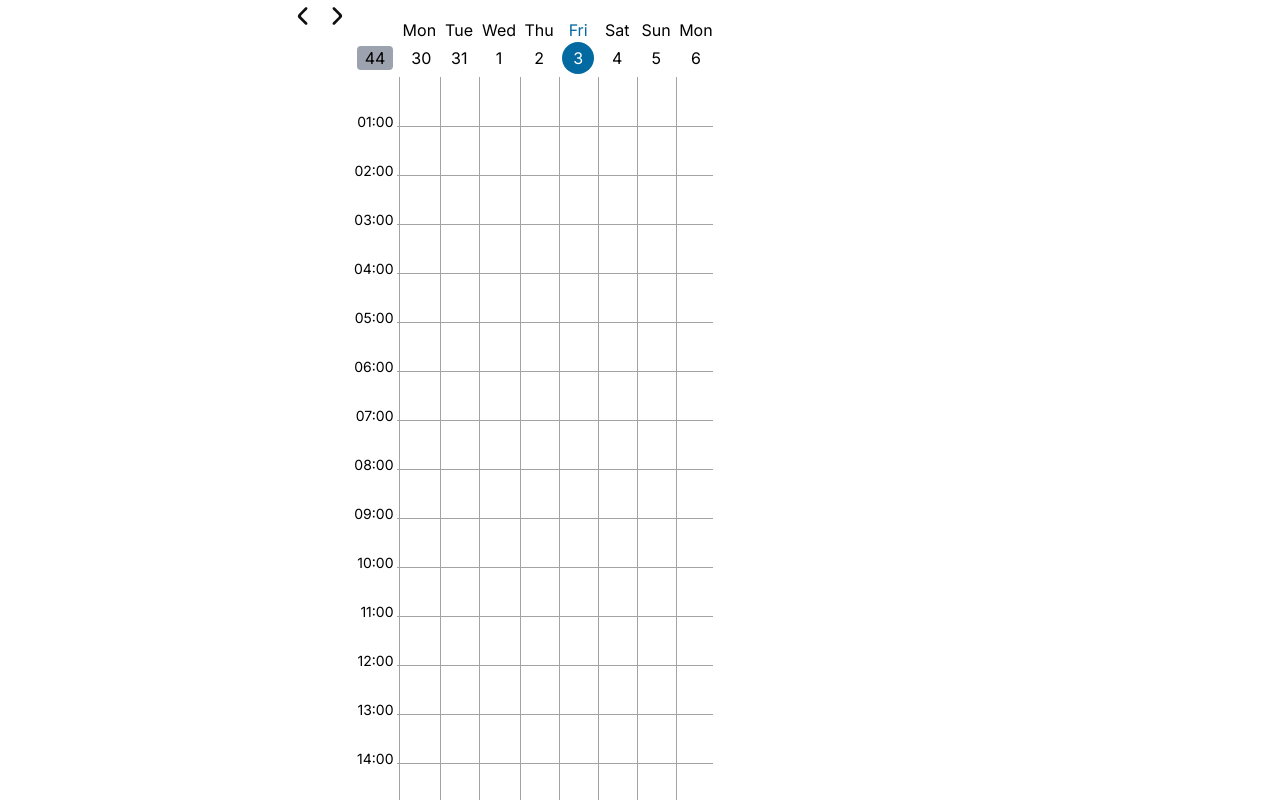
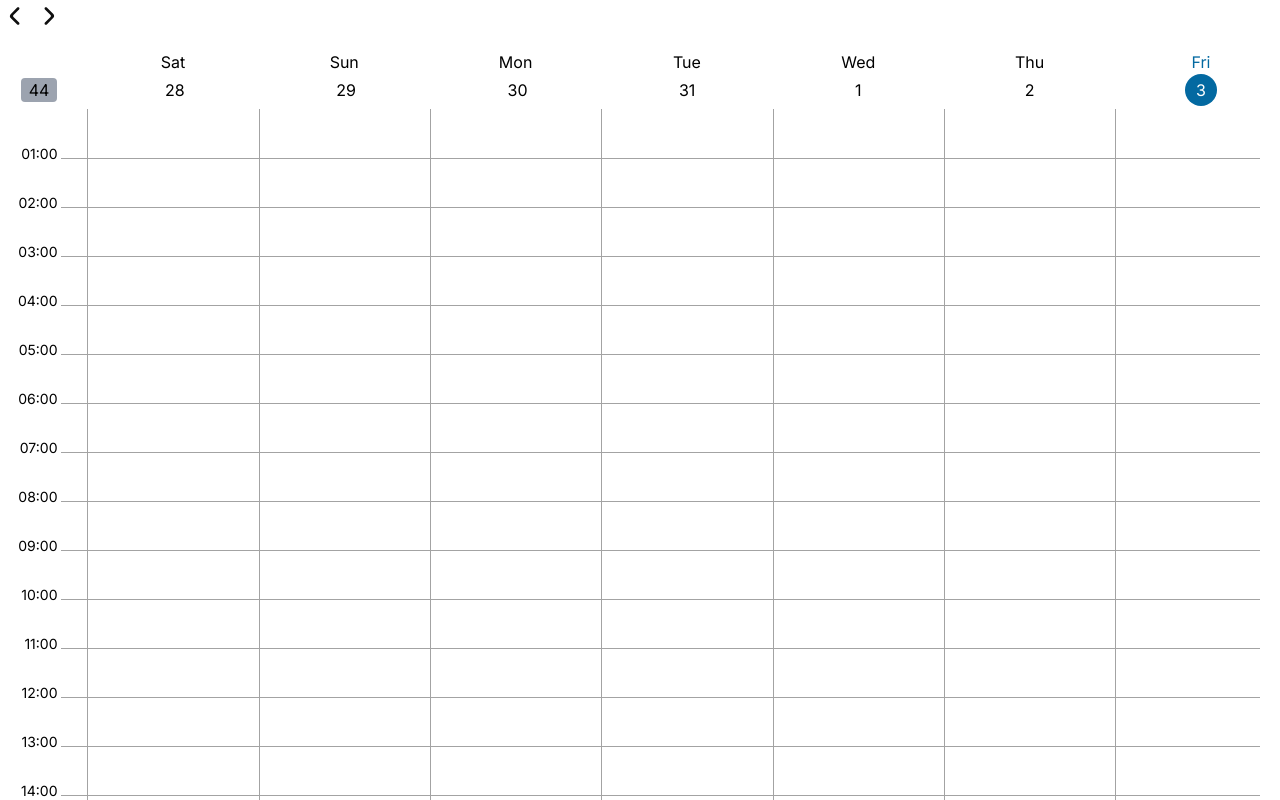
Before and after one commit to Pear-sudo/time, a Next.js app: page / in a window 1280 px wide. Shown: the top 800 px of the page. Built offline with nearby package versions, Linux system fonts and the light colour scheme.

Commit message:
improve layout

```diff
--- a/src/app/globals.css
+++ b/src/app/globals.css
@@ -1,107 +1,3 @@
-/*:root {*/
-/*  --max-width: 1100px;*/
-/*  --border-radius: 12px;*/
-/*  --font-mono: ui-monospace, Menlo, Monaco, 'Cascadia Mono', 'Segoe UI Mono',*/
-/*    'Roboto Mono', 'Oxygen Mono', 'Ubuntu Monospace', 'Source Code Pro',*/
-/*    'Fira Mono', 'Droid Sans Mono', 'Courier New', monospace;*/
-
-/*  --foreground-rgb: 0, 0, 0;*/
-/*  --background-start-rgb: 214, 219, 220;*/
-/*  --background-end-rgb: 255, 255, 255;*/
-
-/*  --primary-glow: conic-gradient(*/
-/*    from 180deg at 50% 50%,*/
-/*    #16abff33 0deg,*/
-/*    #0885ff33 55deg,*/
-/*    #54d6ff33 120deg,*/
-/*    #0071ff33 160deg,*/
-/*    transparent 360deg*/
-/*  );*/
-/*  --secondary-glow: radial-gradient(*/
-/*    rgba(255, 255, 255, 1),*/
-/*    rgba(255, 255, 255, 0)*/
-/*  );*/
-
-/*  --tile-start-rgb: 239, 245, 249;*/
-/*  --tile-end-rgb: 228, 232, 233;*/
-/*  --tile-border: conic-gradient(*/
-/*    #00000080,*/
-/*    #00000040,*/
-/*    #00000030,*/
-/*    #00000020,*/
-/*    #00000010,*/
-/*    #00000010,*/
-/*    #00000080*/
-/*  );*/
-
-/*  --callout-rgb: 238, 240, 241;*/
-/*  --callout-border-rgb: 172, 175, 176;*/
-/*  --card-rgb: 180, 185, 188;*/
-/*  --card-border-rgb: 131, 134, 135;*/
-/*}*/
-
-/*@media (prefers-color-scheme: dark) {*/
-/*  :root {*/
-/*    --foreground-rgb: 255, 255, 255;*/
-/*    --background-start-rgb: 0, 0, 0;*/
-/*    --background-end-rgb: 0, 0, 0;*/
-
-/*    --primary-glow: radial-gradient(rgba(1, 65, 255, 0.4), rgba(1, 65, 255, 0));*/
-/*    --secondary-glow: linear-gradient(*/
-/*      to bottom right,*/
-/*      rgba(1, 65, 255, 0),*/
-/*      rgba(1, 65, 255, 0),*/
-/*      rgba(1, 65, 255, 0.3)*/
-/*    );*/
-
-/*    --tile-start-rgb: 2, 13, 46;*/
-/*    --tile-end-rgb: 2, 5, 19;*/
-/*    --tile-border: conic-gradient(*/
-/*      #ffffff80,*/
-/*      #ffffff40,*/
-/*      #ffffff30,*/
-/*      #ffffff20,*/
-/*      #ffffff10,*/
-/*      #ffffff10,*/
-/*      #ffffff80*/
-/*    );*/
-
-/*    --callout-rgb: 20, 20, 20;*/
-/*    --callout-border-rgb: 108, 108, 108;*/
-/*    --card-rgb: 100, 100, 100;*/
-/*    --card-border-rgb: 200, 200, 200;*/
-/*  }*/
-/*}*/
-
-/** {*/
-/*  box-sizing: border-box;*/
-/*  padding: 0;*/
-/*  margin: 0;*/
-/*}*/
-
-/*html,*/
-/*body {*/
-/*  max-width: 100vw;*/
-/*  overflow-x: hidden;*/
-/*}*/
-
-/*body {*/
-/*  color: rgb(var(--foreground-rgb));*/
-/*  background: linear-gradient(*/
-/*      to bottom,*/
-/*      transparent,*/
-/*      rgb(var(--background-end-rgb))*/
-/*    )*/
-/*    rgb(var(--background-start-rgb));*/
-/*}*/
-
-/*a {*/
-/*  color: inherit;*/
-/*  text-decoration: none;*/
-/*}*/
-
-/*@media (prefers-color-scheme: dark) {*/
-/*  html {*/
-/*    color-scheme: dark;*/
-/*  }*/
-/*}*/
+body {
+    /*overflow: hidden;*/
+}
--- a/src/app/mine.tsx
+++ b/src/app/mine.tsx
@@ -6,7 +6,7 @@ import arrowPrev from './icons/arrow-prev-small.svg';
 import arrowNext from './icons/arrow-next-small.svg';
 import Image from "next/image";
 import {start} from "repl";
-import {id} from "postcss-selector-parser";
+import {ClassName, id} from "postcss-selector-parser";
 import assert from "assert";
 
 function getWeek(today: Date): number {
@@ -49,7 +49,7 @@ function Calendar(prop: { dates: Date[] }): JSX.Element {
     const height = 150
     const dateToTest = prop.dates[0]
     return (
-        <div className={'flex-row inline-flex p-1'} style={{width: '50vw'}}>
+        <div className={'flex-row inline-flex p-1 w-full px-5 h-screen overflow-y-auto'}>
             <Column height={height} date={dateToTest} axis={true}/>
             <Days dates={prop.dates} height={height}/>
         </div>
@@ -58,7 +58,7 @@ function Calendar(prop: { dates: Date[] }): JSX.Element {
 
 function getDayId(date: Date): string {
     let id = padNumber(4, date.getFullYear()) + padNumber(2, date.getMonth()) + padNumber(2, date.getDate())
-    console.log(id)
+    // console.log(id)
     return id
 }
 
@@ -67,45 +67,63 @@ function includeDate(date: Date, dates: Date[]): boolean {
     return ids.includes(getDayId(date))
 }
 
+function getElementWidth(element: HTMLDivElement): number {
+    let width = 0
+    const style = window.getComputedStyle(element)
+    width = parseFloat(style.width)
+    return width
+}
+
+function getPixelsBefore(elements: Map<string, HTMLDivElement>, anchorKey: string): number {
+    let pixelsBefore: number = 0
+    for (const [k, v] of elements) {
+        if (k !== anchorKey) {
+            pixelsBefore += getElementWidth(v)
+        } else {
+            return pixelsBefore
+        }
+    }
+    return pixelsBefore
+}
+
 function Days(prop: { dates: Date[], height: number }): JSX.Element {
+    const selfDivRef = useRef<HTMLDivElement>()
     const columnsRef = useRef<Map<string, HTMLDivElement>>(new Map())
     const propRef = useRef(prop)
     const renderRef = useRef<Date[]>([])
-    const scrollHistoryRef = useRef<Date[]>([])
+    const lastScrollRef = useRef<Date>()
 
     useEffect(() => {
+        if (!lastScrollRef.current) {
+            updateRefs()
+        }
+
+        // @ts-ignore
+        if (!columnsRef.current.has(getDayId(lastScrollRef.current))) {
+            return
+        }
+
         // first let's adjust the position to previous state (after inserting or removing columns)
-        // @ts-ignore
-        columnsRef.current.get(getDayId(scrollHistoryRef.current.at(0)))?.scrollIntoView({
-            inline: 'start',
-            block: 'start',
-            behavior: 'instant'
-        })
+        let anchor: Date = lastScrollRef.current as Date
+        let pixelsBefore: number = getPixelsBefore(columnsRef.current, getDayId(anchor))
+        selfDivRef.current?.scrollTo(pixelsBefore, 0)
+
         // second, start the animation
-        // @ts-ignore
-        columnsRef.current.get(getDayId(propRef.current.dates.at(0)))?.scrollIntoView({
-            inline: 'start',
-            block: 'start',
-            behavior: 'smooth'
-        })
+        anchor = scrollToDate
+        pixelsBefore = getPixelsBefore(columnsRef.current, getDayId(anchor))
+        selfDivRef.current?.scrollTo({top: 0, left: pixelsBefore, behavior: "smooth"})
+
+        updateRefs()
     })
 
     // @ts-ignore
     let scrollToDate: Date = prop.dates.at(0)
     const renderDates: Date[] = getRenderDates(prop.dates)
 
-    updateRefs()
-
     function updateRefs() {
         propRef.current = prop
         renderRef.current = renderDates
-
-        if (scrollHistoryRef.current.length < 2) {
-            scrollHistoryRef.current.push(scrollToDate, scrollToDate)
-        } else {
-            scrollHistoryRef.current.splice(0, 1)
-            scrollHistoryRef.current.push(scrollToDate)
-        }
+        lastScrollRef.current = scrollToDate
     }
 
     function getRenderDates(dates: Date[]): Date[] {
@@ -122,18 +140,24 @@ function Days(prop: { dates: Date[], height: number }): JSX.Element {
 
     function mapDate(date: Date, index: number, array: Date[]): JSX.Element {
         return (
-            <div key={getDayId(date)} ref={(self) => registerSelf(self, getDayId(date))}>
+            <div key={getDayId(date)}
+                 ref={(self) => registerSelf(self, getDayId(date))}
+                 className={'flex-shrink-0'}
+                 style={{flexBasis: `${1 / prop.dates.length * 100}%`}}
+            >
                 <Column date={date} height={prop.height}
-                        index={{index: index, length: array.length}}/>
+                        index={{index: index, length: array.length}}
+                        width={{width: `${1 / prop.dates.length * 100}%`}}
+                />
             </div>
         )
     }
 
     return (
-        <div className={'w-1/2'}>
-            <div className={'flex-row inline-flex py-1 px-0 w-full flex-nowrap overflow-x-hidden    '}>
-                {renderDates.map(mapDate)}
-            </div>
+        <div className={'flex-row inline-flex py-1 px-0 w-full flex-nowrap overflow-x-hidden overflow-y-hidden h-fit'}
+             ref={selfDivRef}
+        >
+            {renderDates.map(mapDate)}
         </div>
     )
 }
@@ -220,6 +244,7 @@ function Column(prop: {
     date: Date,
     axis?: boolean,
     index?: { index: number, length: number }
+    width?: CSSProperties
 }): JSX.Element {
 
     let slots: JSX.Element[] = []
@@ -355,9 +380,25 @@ function Display(): JSX.Element {
     }
 
     return (
-        <div className={''}>
+        <div className={'w-full'}>
+            <DayCount/>
             <NavigationButtons onClick={onNavigationButtonClick}/>
             <Calendar dates={displayedDates}/>
+        </div>
+    )
+}
+
+function DayCount(): JSX.Element {
+    return (
+        <div>
+        </div>
+    )
+}
+
+function DropDown(): JSX.Element {
+    return (
+        <div>
+
         </div>
     )
 }
--- a/tsconfig.json
+++ b/tsconfig.json
@@ -1,6 +1,6 @@
 {
   "compilerOptions": {
-    "target": "es5",
+    "target": "ES2015",
     "lib": ["dom", "dom.iterable", "esnext"],
     "allowJs": true,
     "skipLibCheck": true,
```
